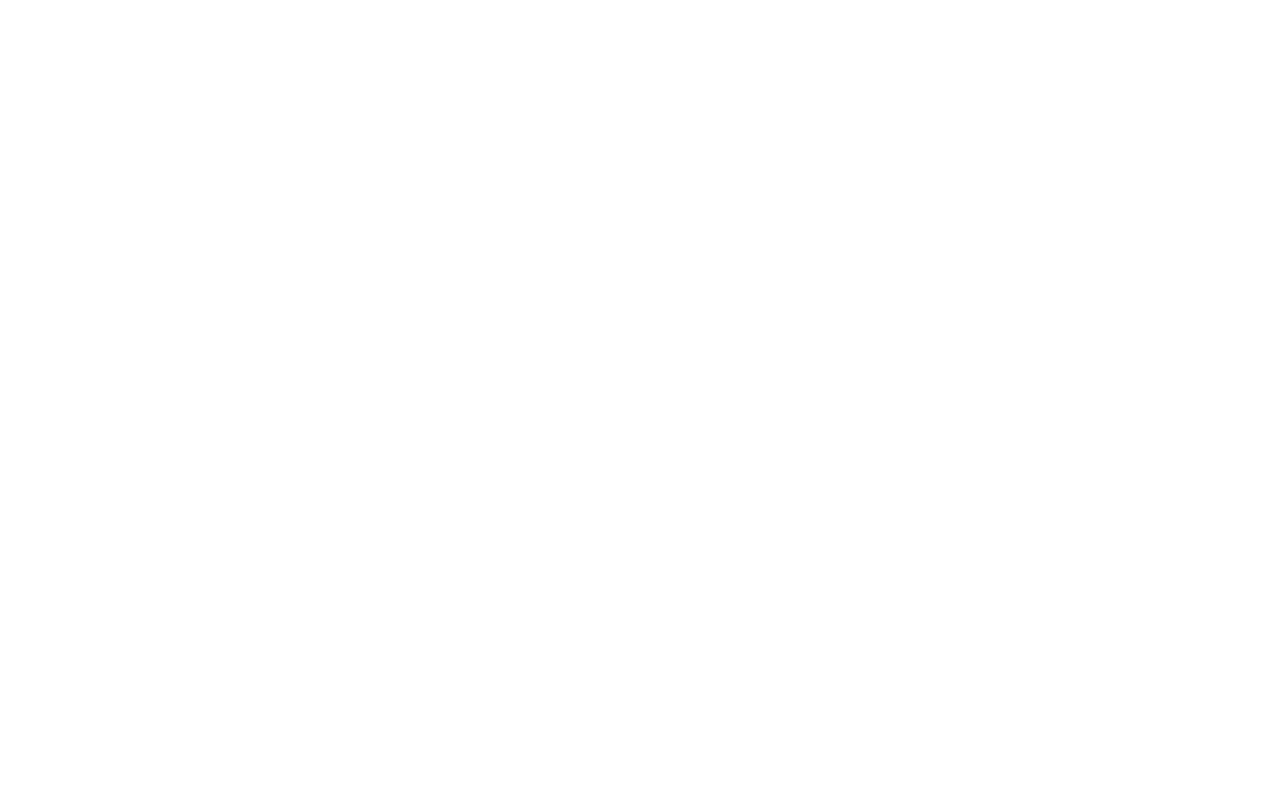
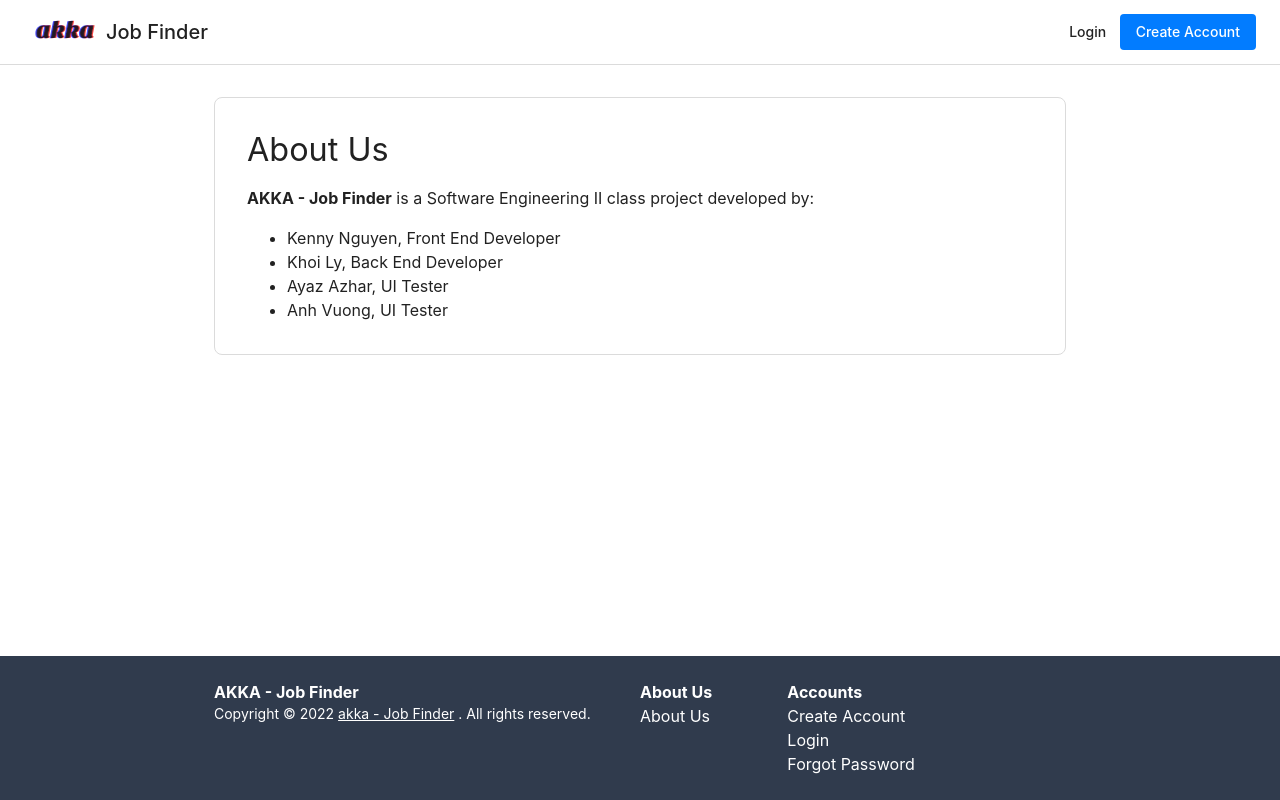
Before and after one commit to hnguyen-sjsu/job-portal, a React (Create React App) app in the folder client/: page /about-us in a window 1280 px wide. Before the commit this address had no page. Built offline with nearby package versions, Linux system fonts and the light colour scheme.

Commit message:
Add About Us page

```diff
--- a/client/src/App.js
+++ b/client/src/App.js
@@ -32,6 +32,7 @@
 import ForgetPasswordForm from "./components/UserAccount/PasswordRecovery/ForgetPasswordForm";
 import ResetPasswordForm from "./components/UserAccount/PasswordRecovery/ResetPasswordForm";
 import ManageMembership from "./components/Recruiter/ManageMembership";
+import AboutUs from "./components/AboutUs/AboutUs";
 
 let theme = createTheme({
     palette: {
@@ -118,6 +119,7 @@
                     <Routes>
                         <Route path="/" element={<LandingPageLayout />}>
                             <Route index element={<LandingPage />} />
+                            <Route path="about-us" element={<AboutUs />} />
                         </Route>
                         <Route
                             path="/candidate"
--- /dev/null
+++ b/client/src/components/AboutUs/AboutUs.jsx
@@ -0,0 +1,37 @@
+import React from "react";
+import Typography from "@mui/material/Typography";
+import Stack from "@mui/material/Stack";
+
+/**
+ * Component to display information about the development team
+ */
+function AboutUs() {
+    return (
+        <div className="list-container">
+            <Stack spacing={2} sx={{ margin: 4 }}>
+                <Typography variant="h4">About Us</Typography>
+                <Typography>
+                    <b>AKKA - Job Finder</b> is a Software Engineering II class
+                    project developed by:
+                </Typography>
+                <ul>
+                    <li>
+                        <Typography>
+                            Kenny Nguyen, Front End Developer
+                        </Typography>
+                    </li>
+                    <li>
+                        <Typography>Khoi Ly, Back End Developer</Typography>
+                    </li>
+                    <li>
+                        <Typography>Ayaz Azhar, UI Tester</Typography>
+                    </li>
+                    <li>
+                        <Typography>Anh Vuong, UI Tester</Typography>
+                    </li>
+                </ul>
+            </Stack>
+        </div>
+    );
+}
+export default AboutUs;
--- a/client/src/components/Footer/Footer.jsx
+++ b/client/src/components/Footer/Footer.jsx
@@ -37,10 +37,7 @@
                 return [
                     {
                         title: "About Us",
-                        items: [
-                            { title: "About Us", to: "/about-us" },
-                            { title: "Credits", to: "/credits" },
-                        ],
+                        items: [{ title: "About Us", to: "/about-us" }],
                     },
                     {
                         title: "For Talents",
@@ -59,10 +56,7 @@
                 return [
                     {
                         title: "About Us",
-                        items: [
-                            { title: "About Us", to: "/about-us" },
-                            { title: "Credits", to: "/credits" },
-                        ],
+                        items: [{ title: "About Us", to: "/about-us" }],
                     },
                     {
                         title: "For Recruiters",
@@ -88,10 +82,7 @@
             return [
                 {
                     title: "About Us",
-                    items: [
-                        { title: "About Us", to: "/about-us" },
-                        { title: "Credits", to: "/credits" },
-                    ],
+                    items: [{ title: "About Us", to: "/about-us" }],
                 },
                 {
                     title: "Accounts",
--- a/client/src/components/UserAccount/PasswordRecovery/ForgetPasswordForm.jsx
+++ b/client/src/components/UserAccount/PasswordRecovery/ForgetPasswordForm.jsx
@@ -20,10 +20,12 @@
     const [email, setEmail] = useState("");
     const [showDialog, setShowDialog] = useState(false);
     const [errorMessage, setErrorMessage] = useState("");
+    const [loading, setLoading] = useState(false);
 
     // Handle event when the form is submitted
     const handleSubmit = (e) => {
         e.preventDefault();
+        setLoading(true);
         // Send recover password request to the server
         AuthenticationServices.requestRecoverPassword(email).then(
             (response) => {
@@ -32,6 +34,7 @@
                 } else {
                     setShowDialog(true);
                 }
+                setLoading(false);
             }
         );
     };
@@ -71,6 +74,7 @@
                     onChange={handleChange}
                     required
                     error={errorMessage.length > 0}
+                    disabled={loading}
                 />
                 <Alert
                     severity="error"
@@ -80,7 +84,12 @@
                 >
                     {errorMessage}
                 </Alert>
-                <Button type="submit" variant="contained" disableElevation>
+                <Button
+                    type="submit"
+                    variant="contained"
+                    disableElevation
+                    disabled={loading}
+                >
                     Reset Password
                 </Button>
                 <Button href="/account/login">Cancel</Button>
--- a/client/src/components/UserAccount/SignIn/SignIn.jsx
+++ b/client/src/components/UserAccount/SignIn/SignIn.jsx
@@ -155,13 +155,15 @@
                             >
                                 {errorMessage}
                             </Alert>
+                            <div style={{ textAlign: "right" }}>
                                 <Link
                                     to="/account/forgot-password"
                                     className=".uncolored-link"
-                                style={{ textAlign: "right" }}
                                 >
                                     Forgot password?
                                 </Link>
+                            </div>
+
                             <Button
                                 type="submit"
                                 variant="contained"
```
Lines whose indentation alone changed are shown as unchanged.
